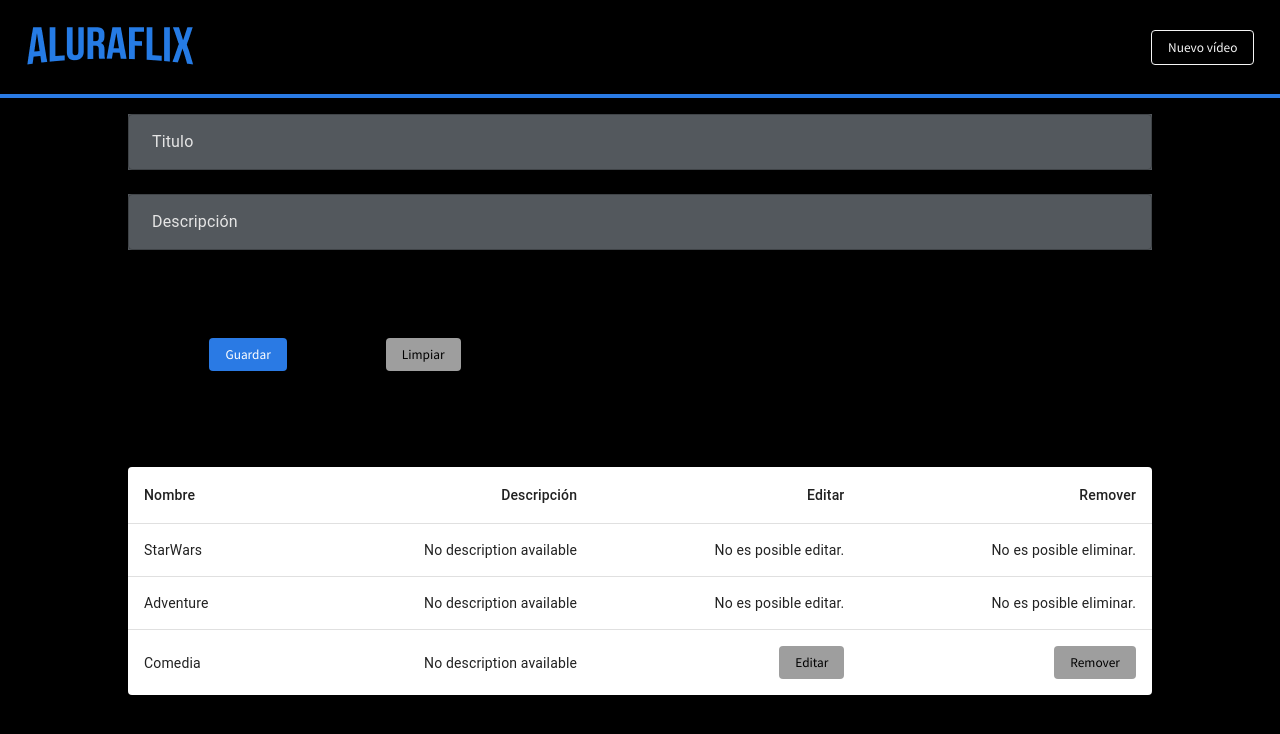
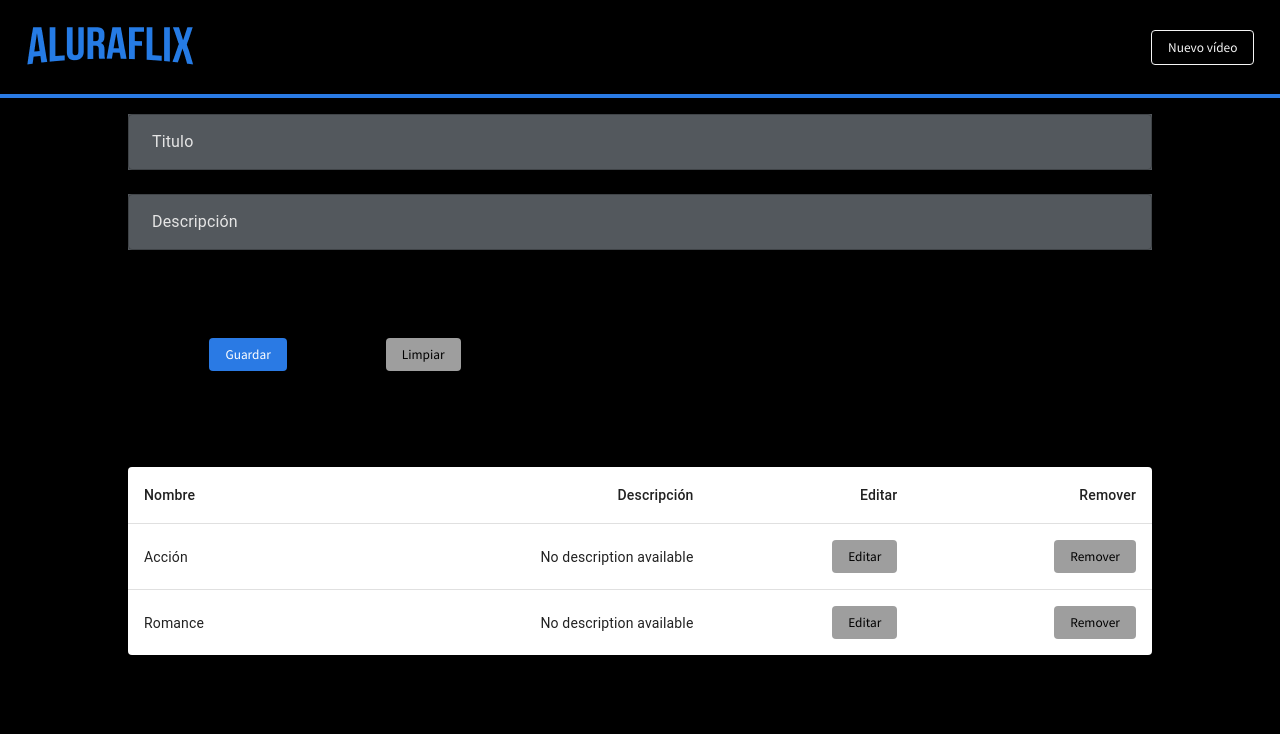
Before and after one commit to jap102321/aluraflix, a React (Create React App) app: page /new/category in a window 1280 px wide. Shown: the top 734 px of the page. Built offline with nearby package versions, Linux system fonts and the light colour scheme; data requests are answered from the project's data file.

Commit message:
Delete movies, adding uuid to improve

```diff
--- a/db.json
+++ b/db.json
@@ -138,8 +138,16 @@
   ],
   "updatableMovies": [
     {
-      "nombre": "Comedia",
-      "id": "Acción"
+      "id": "59a061e6-8eab-4fbd-934f-4084d306ff0e",
+      "nombre": "Acción",
+      "description": "",
+      "mov": []
+    },
+    {
+      "id": "8bf6c346-ae7c-4a45-a841-ff43e0c238c1",
+      "nombre": "Romance",
+      "description": "",
+      "mov": []
     }
   ]
 }
--- a/package.json
+++ b/package.json
@@ -17,6 +17,7 @@
     "react-router-dom": "^6.10.0",
     "react-scripts": "5.0.1",
     "styled-components": "^5.3.10",
+    "uuid": "^9.0.0",
     "web-vitals": "^2.1.4"
   },
   "scripts": {
--- a/src/api/Api.js
+++ b/src/api/Api.js
@@ -12,7 +12,6 @@ export const search = async (url, setData) => {
 export const updateCategories = async (url, setData) => {
   try {
     const response = await api.post(url, setData);
-    console.log("osi");
     return response.data;
   } catch (err) {
     throw err;
@@ -27,3 +26,12 @@ export const updateData = async (url, data) => {
     throw err;
   }
 };
+
+export const deleteData = async (url) => {
+  try {
+    const resp = await api.delete(url);
+    return resp.data;
+  } catch (err) {
+    throw err;
+  }
+};
--- a/src/components/AddContent/Card.jsx
+++ b/src/components/AddContent/Card.jsx
@@ -13,7 +13,7 @@ const Card = () => {
         <div className={styles.cardButtons}>
           <div className={styles.functionButtons}>
             <Link to="/aluraflix">
-              <Button styling="blue" description="Guardar" />
+              <Button styling="blue" description="Guardar" type="submit" />
             </Link>
             <Button styling="gray" description={"Limpiar"} />
           </div>
--- a/src/components/AddContent/EditCategory.jsx
+++ b/src/components/AddContent/EditCategory.jsx
@@ -3,7 +3,7 @@ import styles from "../../assets/css/AddElements.module.css";
 import TextField from "@mui/material/TextField";
 import { validateTitle } from "../../validators/validateCategory";
 import Card from "./Card";
-import { search, updateData } from "../../api/Api";
+import { deleteData, search, updateData } from "../../api/Api";
 import { useParams } from "react-router-dom";
 import Header from "../header/Header";
 
@@ -29,6 +29,8 @@ const EditCategory = ({ categoryList }) => {
       marginInline: "10px",
     },
   };
+
+  //Update category
   const updateCategoryData = async () => {
     const data = {
       nombre: title.value,
--- a/src/components/AddContent/NewCategory.jsx
+++ b/src/components/AddContent/NewCategory.jsx
@@ -1,4 +1,5 @@
 import { useEffect, useState } from "react";
+import { v4 as uuid } from "uuid";
 import { Link } from "react-router-dom";
 import styles from "../../assets/css/AddElements.module.css";
 import TextField from "@mui/material/TextField";
@@ -12,7 +13,7 @@ import Paper from "@mui/material/Paper";
 import Button from "../button/Button";
 import { validateTitle } from "../../validators/validateCategory";
 import Card from "./Card";
-import { search, updateCategories } from "../../api/Api";
+import { search, updateCategories, deleteData } from "../../api/Api";
 
 const NewCategory = ({ categoryList }) => {
   const [title, setTitle] = useState({ value: "", valid: null });
@@ -25,10 +26,10 @@ const NewCategory = ({ categoryList }) => {
   //Data Table
   useEffect(() => {
     categoryList.map((cat) => setMovieList(cat));
-  });
+  }, []);
   useEffect(() => {
     search(url, setNewCat);
-  }, []);
+  }, [newCat]);
 
   //Styling
   const styleReplacement = {
@@ -37,27 +38,45 @@ const NewCategory = ({ categoryList }) => {
       marginInline: "10px",
     },
   };
-
+  //Add new category
   const handleSubmit = async () => {
-    if (!formData === []) {
+    if (Object.keys(formData).length !== 0) {
       try {
         const resp = await updateCategories(url, formData);
-        console.log(resp);
+        if (resp.data && resp.data.nombre) {
+          setNewCat(...newCat, resp.data);
+          setFormData({});
+        }
+        return resp;
       } catch (err) {
         throw err;
       }
-    } else {
-      setTimeout(() => {}, 300);
     }
   };
 
+  //Delete category
+  const deleteCategory = async (id) => {
+    try {
+      await deleteData(`/updatableMovies/${id}`);
+      setNewCat(newCat.filter((category) => category.id !== id));
+    } catch (err) {
+      throw err;
+    }
+  };
+
+  //DOM Render
   return (
     <div className={styles.addNewContent}>
       <form
         className={styles.form}
         onSubmit={async (e) => {
           e.preventDefault();
-          setFormData({ id: title.value, nombre: title.value, mov: [] });
+          setFormData({
+            id: uuid(),
+            nombre: title.value,
+            description: description,
+            mov: [],
+          });
           handleSubmit();
         }}
       >
@@ -157,7 +176,11 @@ const NewCategory = ({ categoryList }) => {
                   </Link>
                 </TableCell>
                 <TableCell align="right">
-                  <Button styling="gray" description="Remover"></Button>
+                  <Button
+                    onClick={() => deleteCategory(data.id)}
+                    styling="gray"
+                    description="Remover"
+                  ></Button>
                 </TableCell>
               </TableRow>
             ))}
--- a/src/components/button/Button.js
+++ b/src/components/button/Button.js
@@ -3,7 +3,7 @@ import { ButtonStyling } from "./ButtonSC";
 import { blueButton, grayButton, defaultButton } from "./ButtonTheme";
 const Button = (props) => {
   const [theme, setTheme] = useState();
-  const { description, styling, type } = props;
+  const { description, styling, type, onClick } = props;
 
   useEffect(() => {
     if (styling === "blue") {
@@ -15,7 +15,7 @@ const Button = (props) => {
     }
   }, [styling]);
   return (
-    <ButtonStyling type={type} theme={theme}>
+    <ButtonStyling onClick={onClick} type={type} theme={theme}>
       {description}
     </ButtonStyling>
   );
```
Also changed, not shown: 1 other file (tests, documents, lock files or other folders).
